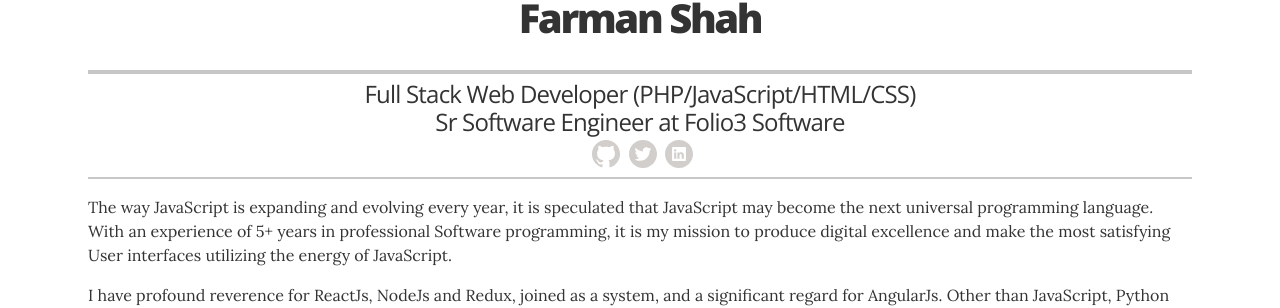
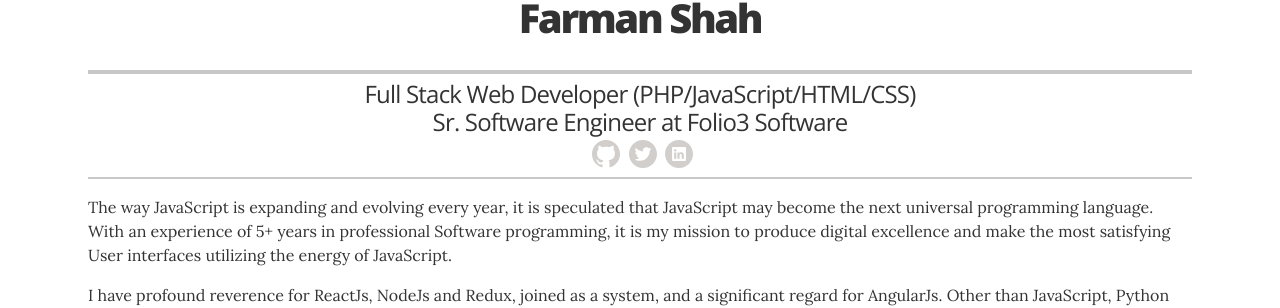
Before and after one commit to farman-a-shah/farman-a-shah.github.io, a Jekyll site: the page built from index.html, in a window 1280 px wide and 900 px high. Shown: the part 137-445 px from the top of the window. Built offline with Jekyll 4.4.1, drawn with Linux system fonts in a browser that asks for light colours.

Commit message:
Designation - more changes

```diff
--- a/_config.yml
+++ b/_config.yml
@@ -18,7 +18,7 @@ resume_title:                   |
     Full Stack Web Developer (PHP/JavaScript/HTML/CSS)
   </div>
   <div>
-    Sr Software Engineer at Folio3 Software
+    Sr. Software Engineer at Folio3 Software
   </div>
 resume_contact_email:           "farman.a.shah@gmail.com"
 resume_header_contact_info:     "farman.a.shah@gmail.com"
```
